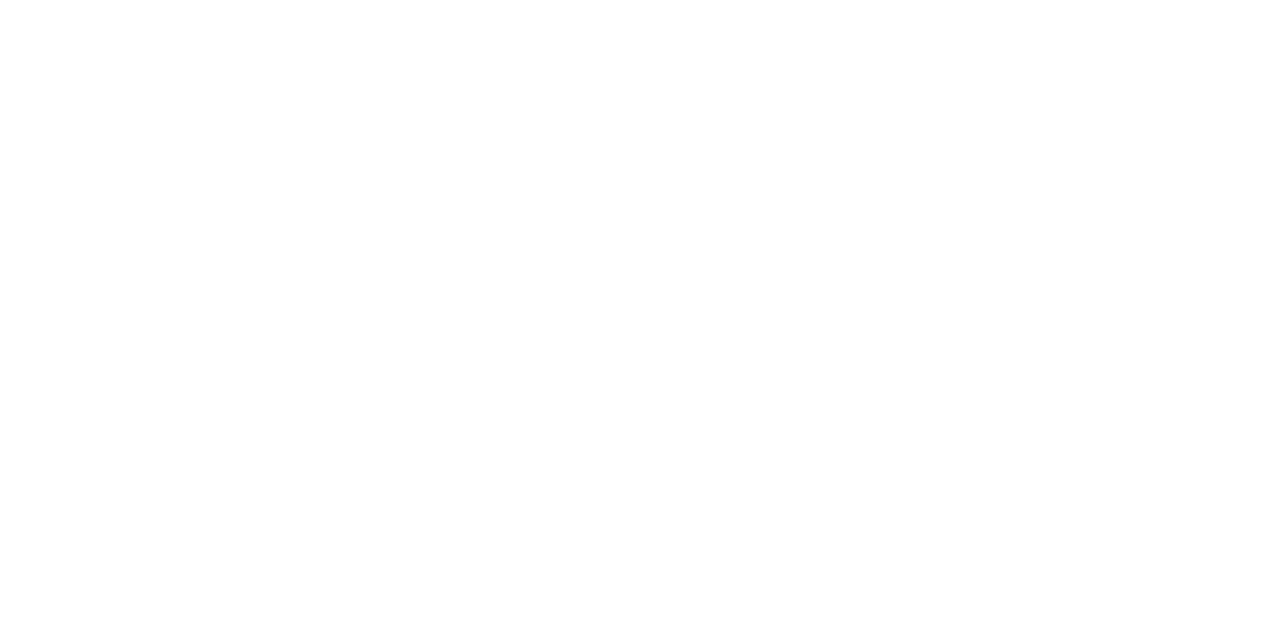
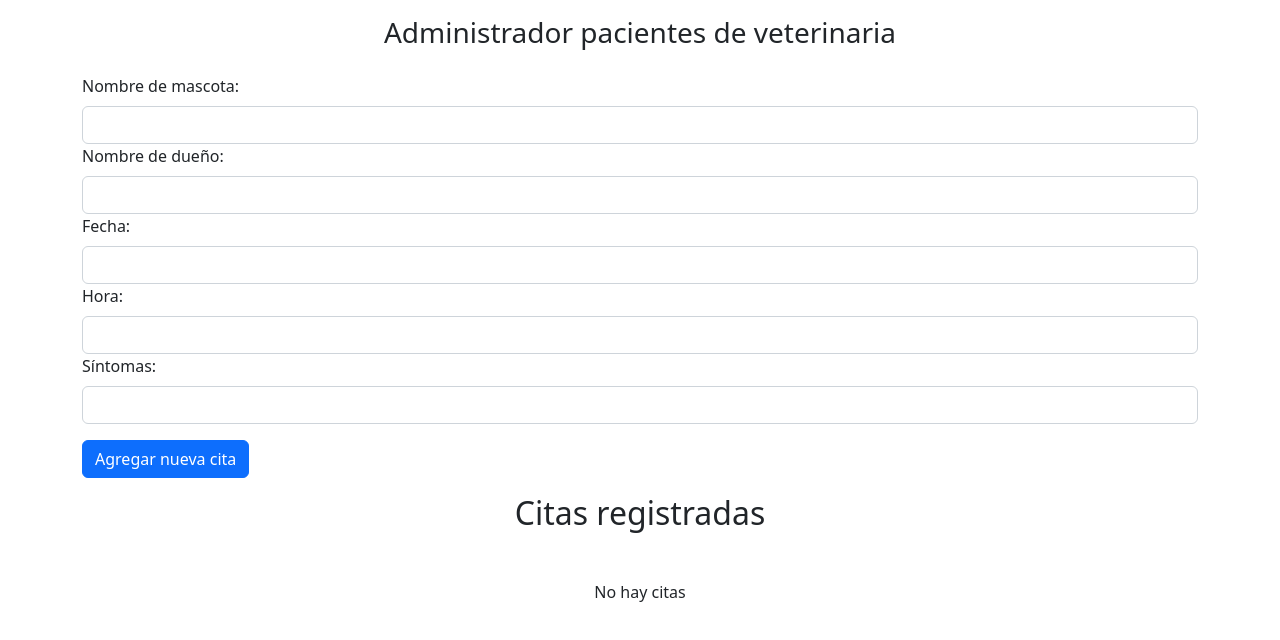
Before and after one commit to MauroDiazSantilli/EjercicioReact9, a React (Vite) app: page / in a window 1280 px wide. Shown: the top 640 px of the page. Built offline with nearby package versions, Linux system fonts and the light colour scheme.

Commit message:
Finalizando logica de ej 9. Ampliar maquetado

```diff
--- a/src/App.css
+++ b/src/App.css
@@ -0,0 +1,19 @@
+.cita-card {
+    position: relative;
+  }
+
+  .circulo {
+    position: absolute;
+    top: 50%;
+    left: -20px;
+    transform: translate(-50%, -50%);
+    width: 40px;
+    height: 40px;
+    background-color: blue;
+    border-radius: 50%;
+  }
+
+  .cita-detalles {
+    margin-top: 20px;
+    margin-bottom: 10px;
+  }
--- a/src/App.jsx
+++ b/src/App.jsx
@@ -1,14 +1,13 @@
-import { useState } from 'react'
-import './App.css'
+import 'bootstrap/dist/css/bootstrap.min.css';
+import './App.css';
+import AdministradorVet from './components/AdministradorVet';
 
 function App() {
-
-
   return (
     <>
-
+      <AdministradorVet />
     </>
-  )
+  );
 }
 
-export default App
+export default App;
--- a/src/components/AdministradorVet.jsx
+++ b/src/components/AdministradorVet.jsx
@@ -1,38 +1,46 @@
-import React, {useState, useEffect} from "react"
-import FormularioVet from "./FormularioVet"
-import CardVet from "./CardVet"
+import 'bootstrap/dist/css/bootstrap.min.css';
+import { Container, Button } from 'react-bootstrap';
+import React, { useState, useEffect } from 'react';
+import FormularioVet from './FormularioVet';
+import CardVet from './CardVet';
 
-function AdministrarVet(){
-    const [citas, setCitas] = useState([])
+function AdministradorVet() {
+  const [citas, setCitas] = useState([]);
 
-    useEffect(() => {
-        const citasStorage = JSON.parse(localStorage.getItem("citas"))
-        if(citasStorage) {
-            setCitas(citasStorage)
-        }
-    }, [])
+  useEffect(() => {
+    const citasStorage = JSON.parse(localStorage.getItem('citas'));
+    if (citasStorage) {
+      setCitas(citasStorage);
+    }
+  }, []);
 
-    useEffect(() => {
-        localStorage.setItem("citas", JSON.stringify(citas))
-    }, [citas])
+  useEffect(() => {
+    localStorage.setItem('citas', JSON.stringify(citas));
+  }, [citas]);
 
-    const agregarCita = (nuevaCita) => {
-        setCitas([...citas, nuevaCita])
-    }
+  const agregarCita = (nuevaCita) => {
+    setCitas([...citas, nuevaCita]);
+  };
 
-    const eliminarCita = (id) => {
-        const citasActualizar = citas.filter((cita) => cita.id != id)
-        setCitas(citasActualizar)
-    }
+  const eliminarCita = (id) => {
+    const citasActualizar = citas.filter((cita) => cita.id !== id);
+    setCitas(citasActualizar);
+  };
 
-    return (
-        <section>
-            <h1>Administrador pacientes de veterinaria</h1>
-            <FormularioVet agregarCita={agregarCita}/>
-            <h2>Citas registradas</h2>
-            {citas.length === 0 ? (<p>No hay citas</p>) : (citas.map((cita) => (
-                <CitaCard key = {cita.id} cita={cita} eliminarCita={eliminarCita}/>
-            )))}
-        </section>
-    )
+  return (
+    <Container>
+      <h3 className='text-center mt-3 mb-4'>Administrador pacientes de veterinaria</h3>
+      <FormularioVet agregarCita={agregarCita} />
+      <h2 className='text-center mt-3'>Citas registradas</h2>
+      {citas.length === 0 ? (
+        <p className='text-center mt-5'>No hay citas</p>
+      ) : (
+        citas.map((cita) => (
+          <CardVet key={cita.id} cita={cita} eliminarCita={eliminarCita} />
+        ))
+      )}
+    </Container>
+  );
 }
+
+export default AdministradorVet;
--- a/src/components/CardVet.jsx
+++ b/src/components/CardVet.jsx
@@ -0,0 +1,25 @@
+import { Card, Button } from 'react-bootstrap';
+import 'bootstrap/dist/css/bootstrap.min.css';
+import '../App.css';
+
+function CardVet({ cita, eliminarCita }) {
+  return (
+    <Card className="cita-card" style={{ width: '300px'}}>
+      <div className="circulo"></div>
+      <Card.Body>
+        <Card.Title>{cita.nombre}</Card.Title>
+        <Card.Text>Dueño: {cita.duenio}</Card.Text>
+        <div className="cita-detalles">
+          <Card.Text>Fecha: {cita.fecha}</Card.Text>
+          <Card.Text>Hora: {cita.hora}</Card.Text>
+          <Card.Text>Síntomas: {cita.sintomas}</Card.Text>
+        </div>
+        <Button variant="danger" onClick={() => eliminarCita(cita.id)}>
+          Borrar
+        </Button>
+      </Card.Body>
+    </Card>
+  );
+}
+
+export default CardVet;
--- a/src/components/FormularioVet.jsx
+++ b/src/components/FormularioVet.jsx
@@ -0,0 +1,95 @@
+import React, { useState } from 'react';
+import { Form, Button } from 'react-bootstrap';
+
+function FormularioVet({ agregarCita }) {
+  const [nombre, setNombre] = useState('');
+  const [duenio, setDuenio] = useState('');
+  const [fecha, setFecha] = useState('');
+  const [hora, setHora] = useState('');
+  const [sintomas, setSintomas] = useState('');
+
+  const handleSubmit = (e) => {
+    e.preventDefault();
+
+    if (
+      nombre.trim() === '' ||
+      duenio.trim() === '' ||
+      fecha.trim() === '' ||
+      hora.trim() === '' ||
+      sintomas.trim() === ''
+    ) {
+      alert('Todos los campos son obligatorios');
+      return;
+    }
+
+    const nuevaCita = {
+      id: Date.now(),
+      nombre,
+      duenio,
+      fecha,
+      hora,
+      sintomas,
+    };
+
+    agregarCita(nuevaCita);
+
+    setNombre('');
+    setDuenio('');
+    setFecha('');
+    setHora('');
+    setSintomas('');
+  };
+
+  return (
+    <Form onSubmit={handleSubmit}>
+      <Form.Group>
+        <Form.Label>Nombre de mascota:</Form.Label>
+        <Form.Control
+          type="text"
+          value={nombre}
+          onChange={(e) => setNombre(e.target.value)}
+          required
+        />
+      </Form.Group>
+      <Form.Group>
+        <Form.Label>Nombre de dueño:</Form.Label>
+        <Form.Control
+          type="text"
+          value={duenio}
+          onChange={(e) => setDuenio(e.target.value)}
+          required
+        />
+      </Form.Group>
+      <Form.Group>
+        <Form.Label>Fecha:</Form.Label>
+        <Form.Control
+          type="text"
+          value={fecha}
+          onChange={(e) => setFecha(e.target.value)}
+          required
+        />
+      </Form.Group>
+      <Form.Group>
+        <Form.Label>Hora:</Form.Label>
+        <Form.Control
+          type="text"
+          value={hora}
+          onChange={(e) => setHora(e.target.value)}
+          required
+        />
+      </Form.Group>
+      <Form.Group>
+        <Form.Label>Síntomas:</Form.Label>
+        <Form.Control
+          type="text"
+          value={sintomas}
+          onChange={(e) => setSintomas(e.target.value)}
+          required
+        />
+      </Form.Group>
+      <Button className= "mt-3" type="submit">Agregar nueva cita</Button>
+    </Form>
+  );
+}
+
+export default FormularioVet;
```
